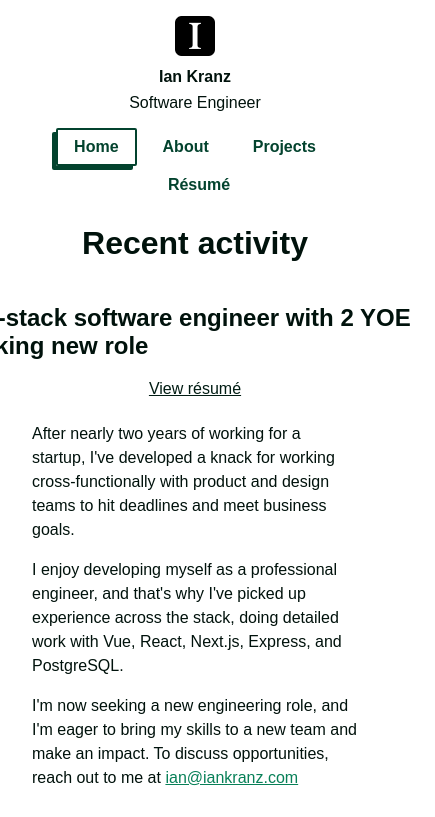
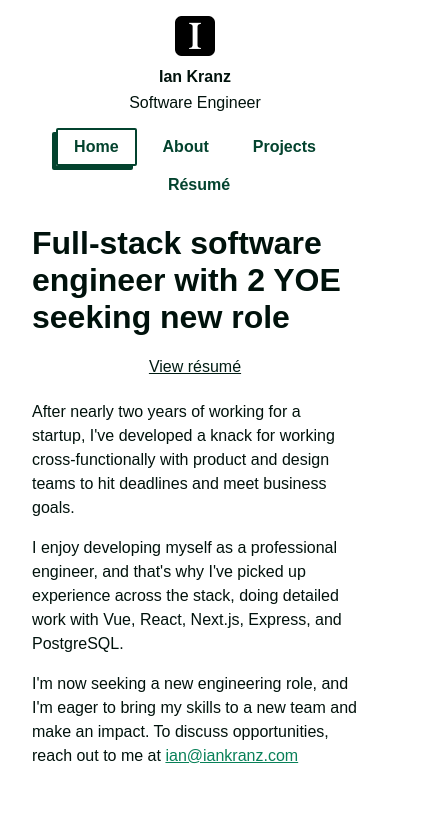
Before and after one commit to iankranz/ians-next-portfolio, a Next.js app: page / in a window 390 px wide. Shown: the top 817 px of the page, 435 px wide, since content can reach past the window. Built offline with nearby package versions, Linux system fonts and the light colour scheme.

Commit message:
fixed mobile header

```diff
--- a/app/page.module.css
+++ b/app/page.module.css
@@ -3,5 +3,11 @@
 }
 
 .objectiveStatement {
-  width: 30rem;
+  width: 100%;
 }
+
+@media screen and (min-width: 768px) {
+  .objectiveStatement {
+    width: 30rem;
+  }
+}
--- a/app/page.tsx
+++ b/app/page.tsx
@@ -9,10 +9,9 @@ export default function Home() {
     <>
       <Header />
       <main>
-        <h1>Recent activity</h1>
-        <h2 className={styles.objectiveStatement}>
+        <h1 className={styles.objectiveStatement}>
           Full-stack software engineer with 2 YOE seeking new role
-        </h2>
+        </h1>
         <div className={styles.resumeBlock}>
           <a href="/ian-kranz-resume.pdf">View r&eacute;sum&eacute;</a>
         </div>
```
